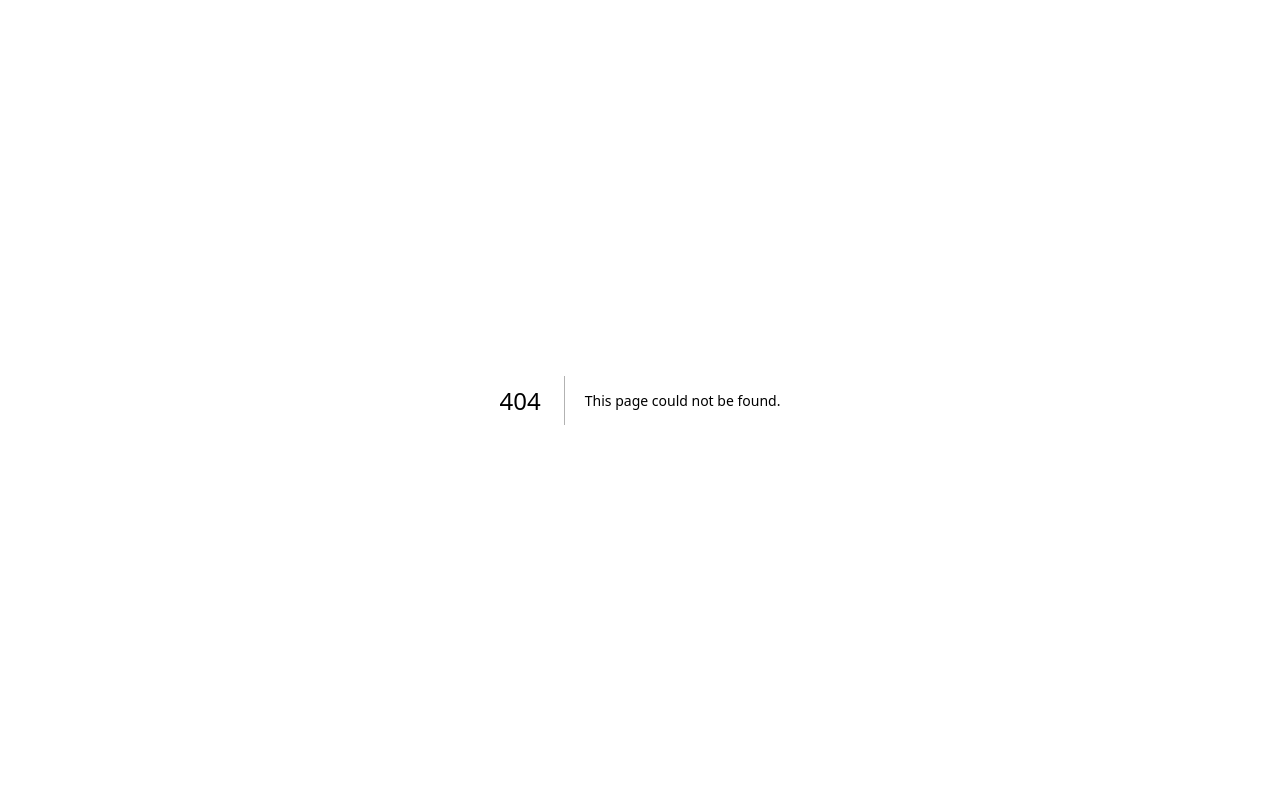
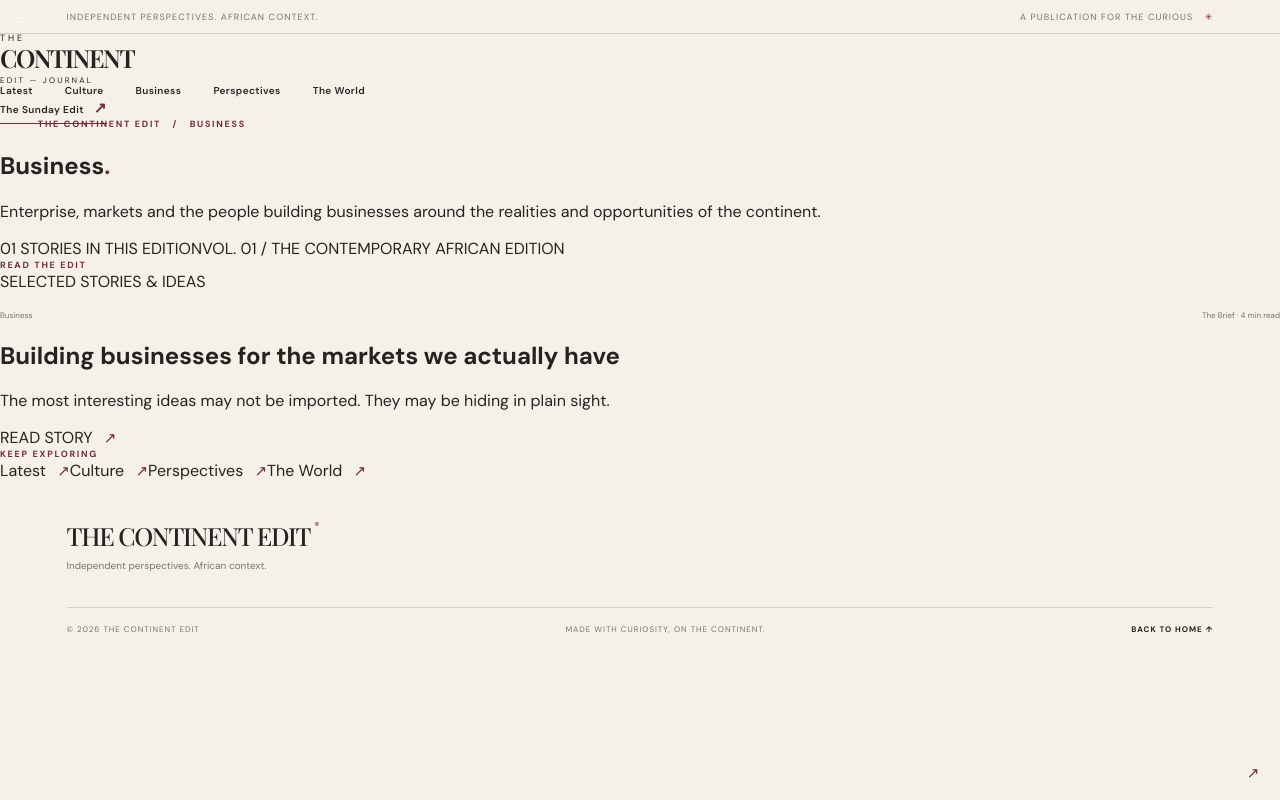
Before and after one commit to RNLD777/the-continent-edit, a Next.js app: page /business in a window 1280 px wide. Before the commit this address had no page. Built offline with nearby package versions, Linux system fonts and the light colour scheme; a web font is replaced by a local one.

Commit message:
Add full business section page

```diff
--- /dev/null
+++ b/app/business/page.tsx
@@ -0,0 +1,5 @@
+import type { Metadata } from "next";
+import SectionPage from "../SectionPage";
+import { editorialStories } from "../../lib/stories";
+export const metadata: Metadata = { title: "Business", description: "Ideas, enterprise and the changing realities of African markets." };
+export default function BusinessPage() { return <SectionPage title="Business" sectionLabel="business" description="Enterprise, markets and the people building businesses around the realities and opportunities of the continent." stories={editorialStories.filter((story) => story.category === "Business")} />; }
```
